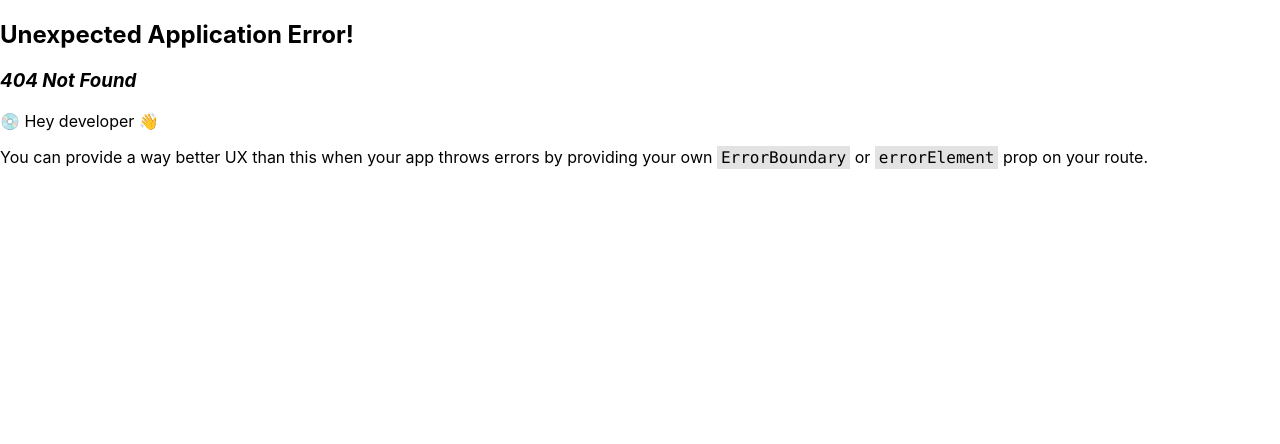
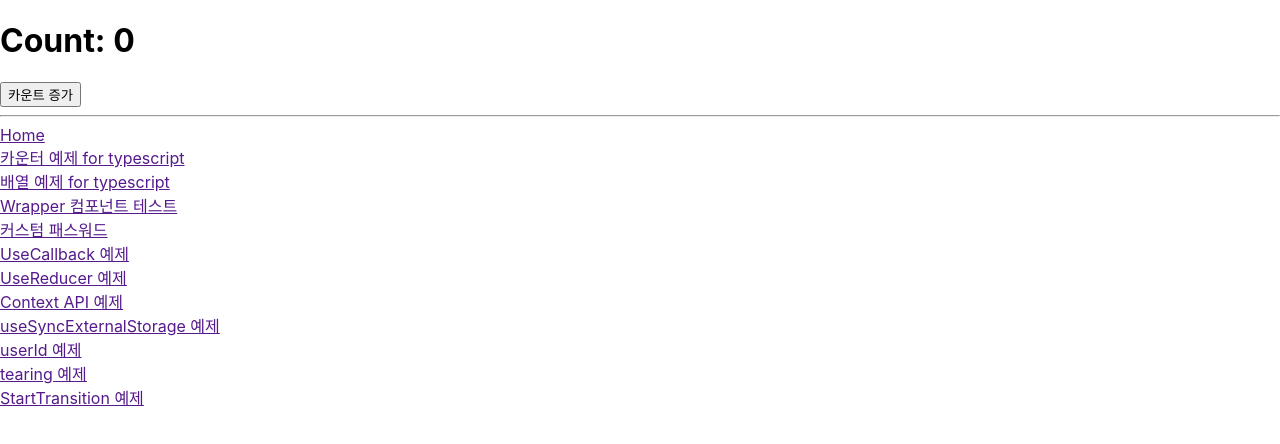
Before and after one commit to gabrielyoon7/my-typescript-react, a React (Create React App) app: page /start-transition in a window 1280 px wide. Before the commit this address had no page. Shown: the top 444 px of the page. Built offline with nearby package versions, Linux system fonts and the light colour scheme.

Commit message:
feat: startTransition 예제 구현

```diff
--- /dev/null
+++ b/src/pages/startTransition/StartTransition.tsx
@@ -0,0 +1,26 @@
+import { useState, startTransition } from "react";
+
+const StartTransition = () => {
+  const [count, setCount] = useState(0);
+
+  const handleClick = () => {
+    /**
+     * startTransition 으로 감싸거나 그렇지 않을 때
+     * 증가 버튼을 연타하는 경우 결과가 다르게 나옴
+     *  */
+    startTransition(() => {
+      setCount(count + 1);
+    });
+    // 딜레이 유발
+    for (let i = 0; i < 1000000000; i++) { }
+  };
+
+  return (
+    <div>
+      <h1>Count: {count}</h1>
+      <button onClick={handleClick}>카운트 증가</button>
+    </div>
+  );
+};
+
+export default StartTransition;
--- a/src/router.tsx
+++ b/src/router.tsx
@@ -10,6 +10,7 @@ import UseSyncExternalStorageRoot from './pages/useSyncExternalStorage/UseSyncEx
 import FunctionContextAPIRoot from './pages/functionalContextAPI/FunctionContextAPIRoot';
 import UserIdRoot from './pages/useId/UserIdRoot';
 import Tearing from './pages/tearing/Tearing';
+import StartTransition from './pages/startTransition/StartTransition';
 
 export const homeChildren = [
   {
@@ -67,6 +68,11 @@ export const homeChildren = [
     element: <Tearing />,
     title: 'tearing 예제'
   },
+  {
+    path: '/start-transition',
+    element: <StartTransition />,
+    title: 'StartTransition 예제'
+  },
 ]
 
 const router = createBrowserRouter([
```
